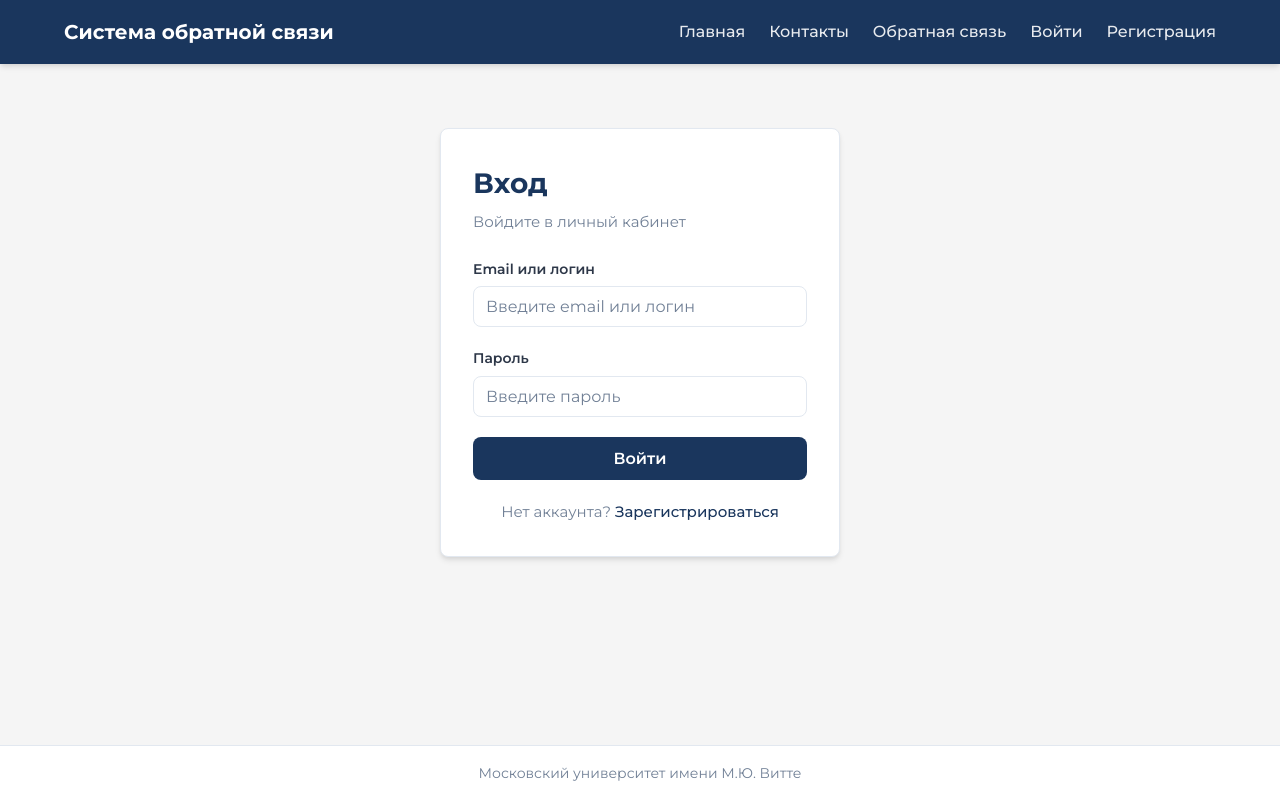
After one commit to feedbacksys1/fbsys, a Django app: page /login/ in a window 1280 px wide. The commit adds this page. Run offline with Django 5.2, Linux system fonts and the light colour scheme.

Commit message:
Created simple login and registration pages

```diff
--- a/app/urls.py
+++ b/app/urls.py
@@ -23,5 +23,7 @@ urlpatterns = [
     path('', views.landing, name='landing'),
     path('contacts/', views.contacts, name='contacts'),
     path('feedback/', views.feedback, name='feedback'),
+    path('login/', views.login_view, name='site_login'),
+    path('register/', views.register, name='site_register'),
     path('admin/', admin.site.urls),
 ]
--- a/app/views.py
+++ b/app/views.py
@@ -23,3 +23,17 @@ def feedback(request):
     Страница обратной связи (общая форма для пользователей сайта).
     """
     return render(request, 'feedback.html')
+
+
+def login_view(request):
+    """
+    Страница входа (макет, без подключения к БД).
+    """
+    return render(request, 'login.html')
+
+
+def register(request):
+    """
+    Страница регистрации (макет, без подключения к БД).
+    """
+    return render(request, 'register.html')
--- a/static/css/style.css
+++ b/static/css/style.css
@@ -496,6 +496,67 @@ body {
     min-width: 140px;
 }
 
+.auth-page {
+    display: flex;
+    justify-content: center;
+    align-items: flex-start;
+    padding: 2rem 0 4rem;
+}
+
+.auth-card {
+    width: 100%;
+    max-width: 400px;
+    background: var(--color-surface);
+    border-radius: var(--radius);
+    padding: 2rem;
+    box-shadow: var(--shadow);
+    border: 1px solid var(--color-border);
+}
+
+.auth-title {
+    font-size: 1.75rem;
+    font-weight: 700;
+    color: var(--color-primary);
+    margin-bottom: 0.25rem;
+}
+
+.auth-lead {
+    font-size: 0.9375rem;
+    color: var(--color-text-muted);
+    margin-bottom: 1.5rem;
+}
+
+.auth-form .form-row {
+    margin-bottom: 1.25rem;
+}
+
+.auth-form .form-actions {
+    margin-top: 0.25rem;
+    margin-bottom: 1.25rem;
+}
+
+.btn-block {
+    width: 100%;
+    text-align: center;
+}
+
+.auth-switch {
+    font-size: 0.9375rem;
+    color: var(--color-text-muted);
+    text-align: center;
+    margin: 0;
+}
+
+.auth-switch a {
+    color: var(--color-primary);
+    text-decoration: none;
+    font-weight: 500;
+}
+
+.auth-switch a:hover {
+    text-decoration: underline;
+}
+
 @media (max-width: 900px) {
     .contacts-layout {
         grid-template-columns: 1fr;
--- a/templates/base.html
+++ b/templates/base.html
@@ -18,6 +18,8 @@
                 <a href="{% url 'landing' %}">Главная</a>
                 <a href="{% url 'contacts' %}">Контакты</a>
                 <a href="{% url 'feedback' %}">Обратная связь</a>
+                <a href="{% url 'site_login' %}">Войти</a>
+                <a href="{% url 'site_register' %}">Регистрация</a>
             </nav>
         </div>
     </header>
--- a/templates/landing.html
+++ b/templates/landing.html
@@ -54,8 +54,8 @@
             <aside class="cta-card">
                 <h3>Начать работу</h3>
                 <div class="cta-card-buttons">
-                    <a href="#" class="btn btn-primary">Войти</a>
-                    <a href="#" class="btn btn-outline">Регистрация</a>
+                    <a href="{% url 'site_login' %}" class="btn btn-primary">Войти</a>
+                    <a href="{% url 'site_register' %}" class="btn btn-outline">Регистрация</a>
                 </div>
             </aside>
         </div>
--- /dev/null
+++ b/templates/login.html
@@ -0,0 +1,28 @@
+{% extends "base.html" %}
+
+{% block title %}Вход{% endblock %}
+
+{% block content %}
+<div class="auth-page">
+    <div class="auth-card">
+        <h1 class="auth-title">Вход</h1>
+        <p class="auth-lead">Войдите в личный кабинет</p>
+        <form class="auth-form" method="post" action="#">
+            <div class="form-row">
+                <label class="form-label" for="id_username">Email или логин</label>
+                <input type="text" id="id_username" name="username" class="form-input" placeholder="Введите email или логин" required autocomplete="username">
+            </div>
+            <div class="form-row">
+                <label class="form-label" for="id_password">Пароль</label>
+                <input type="password" id="id_password" name="password" class="form-input" placeholder="Введите пароль" required autocomplete="current-password">
+            </div>
+            <div class="form-actions">
+                <button type="submit" class="btn btn-primary btn-block">Войти</button>
+            </div>
+            <p class="auth-switch">
+                Нет аккаунта? <a href="{% url 'site_register' %}">Зарегистрироваться</a>
+            </p>
+        </form>
+    </div>
+</div>
+{% endblock %}
```
Also changed, not shown: templates/register.html (added, +36 -0 lines).
